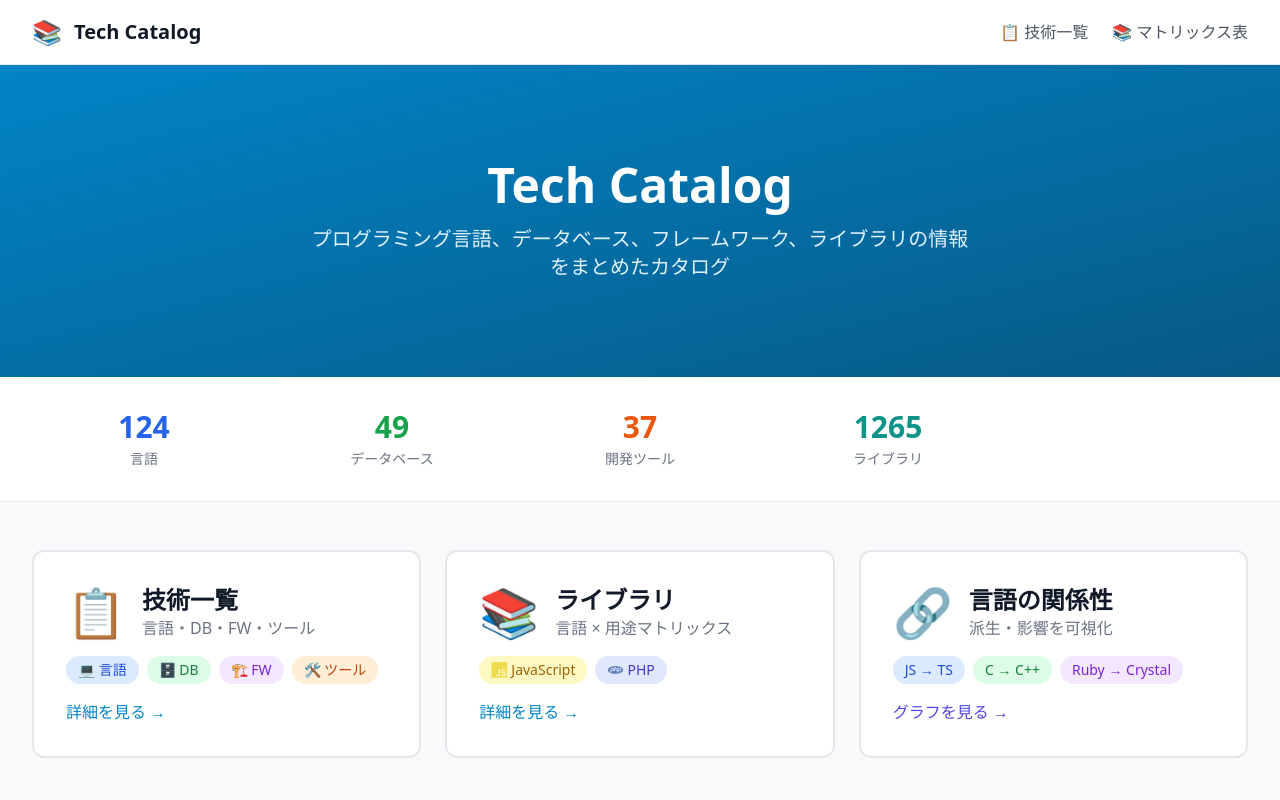
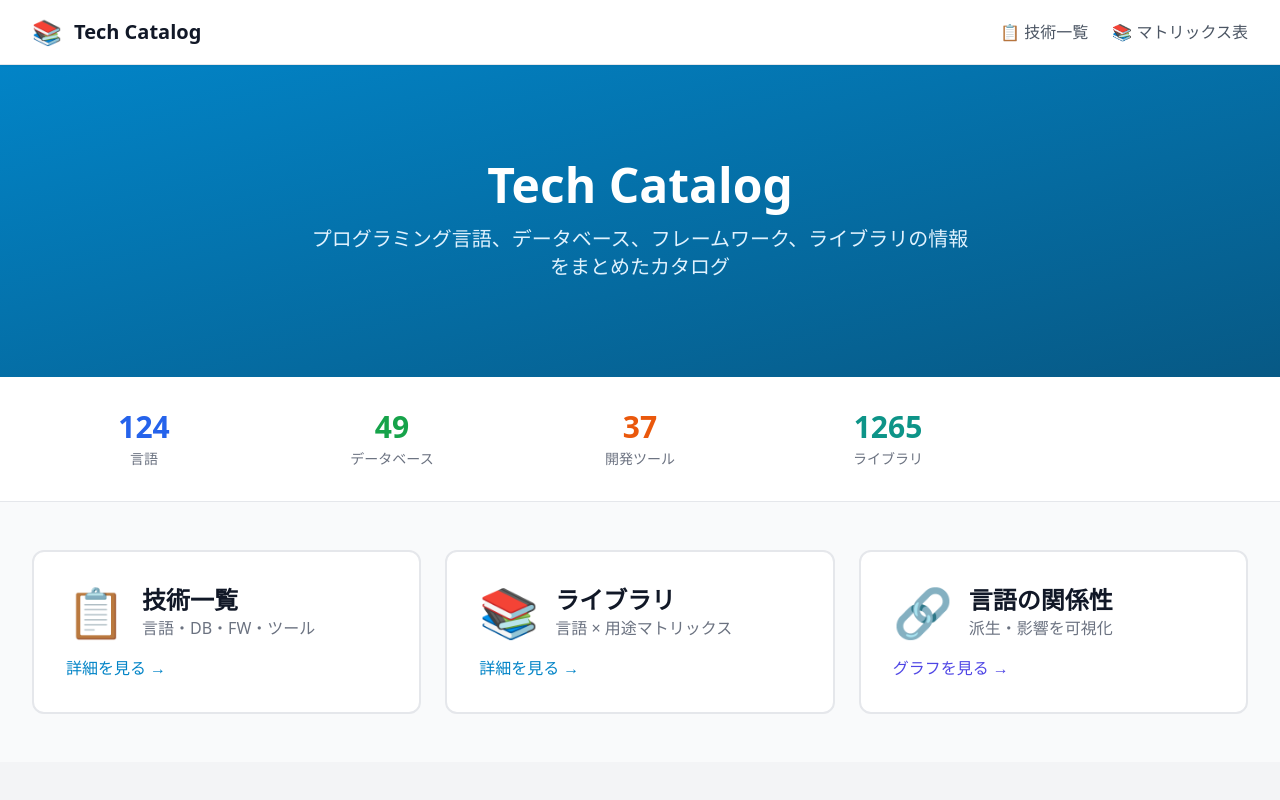
Before and after one commit to ishi720/tech-catalog, a Nuxt app: page / in a window 1280 px wide. Shown: the top 800 px of the page. Built offline with nearby package versions, Linux system fonts and the light colour scheme.

Commit message:
不要な情報の削除

```diff
--- a/pages/index.vue
+++ b/pages/index.vue
@@ -56,12 +56,6 @@
               </p>
             </div>
           </div>
-          <div class="flex flex-wrap gap-2">
-            <span class="px-3 py-1 bg-blue-100 text-blue-700 rounded-full text-sm">💻 言語</span>
-            <span class="px-3 py-1 bg-green-100 text-green-700 rounded-full text-sm">🗄️ DB</span>
-            <span class="px-3 py-1 bg-purple-100 text-purple-700 rounded-full text-sm">🏗️ FW</span>
-            <span class="px-3 py-1 bg-orange-100 text-orange-700 rounded-full text-sm">🛠️ ツール</span>
-          </div>
           <div class="mt-4 text-primary-600 font-medium flex items-center gap-1">
             詳細を見る <span>→</span>
           </div>
@@ -80,16 +74,6 @@
               <p class="text-gray-500">
                 言語 × 用途マトリックス
               </p>
-            </div>
-          </div>
-          <div class="flex flex-wrap gap-2">
-            <div class="flex items-center gap-1 px-3 py-1 bg-yellow-100 text-yellow-700 rounded-full text-sm">
-              <TechIcon name="JavaScript" size="1rem" />
-              <span>JavaScript</span>
-            </div>
-            <div class="flex items-center gap-1 px-3 py-1 bg-indigo-100 text-indigo-700 rounded-full text-sm">
-              <TechIcon name="PHP" size="1rem" />
-              <span>PHP</span>
             </div>
           </div>
           <div class="mt-4 text-primary-600 font-medium flex items-center gap-1">
@@ -111,11 +95,6 @@
                 派生・影響を可視化
               </p>
             </div>
-          </div>
-          <div class="flex flex-wrap gap-2">
-            <span class="px-3 py-1 bg-blue-100 text-blue-700 rounded-full text-sm">JS → TS</span>
-            <span class="px-3 py-1 bg-green-100 text-green-700 rounded-full text-sm">C → C++</span>
-            <span class="px-3 py-1 bg-purple-100 text-purple-700 rounded-full text-sm">Ruby → Crystal</span>
           </div>
           <div class="mt-4 text-indigo-600 font-medium flex items-center gap-1">
             グラフを見る <span>→</span>
```
